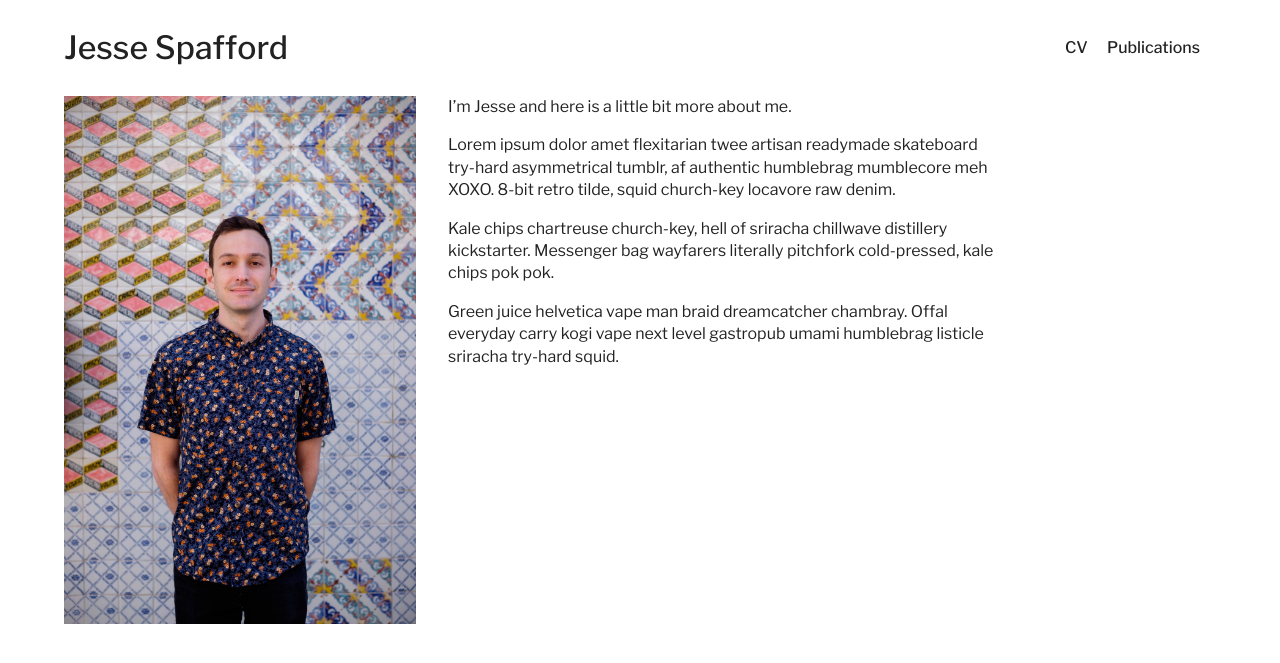
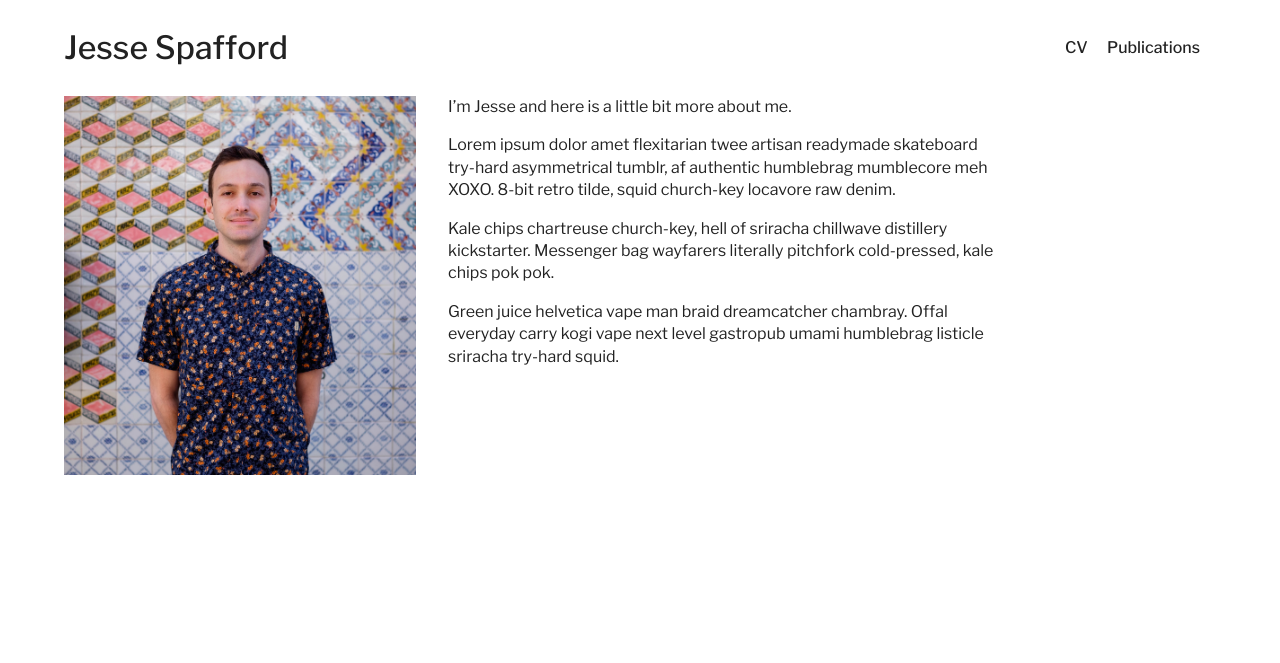
Before and after one commit to jesse-jared-collab/jesse-jared-collab.github.io, a Jekyll site: the page built from index.md, in a window 1280 px wide. Shown: the top 663 px of the page. Built offline with Jekyll 4.4.1, drawn with Linux system fonts in a browser that asks for light colours.

Commit message:
Update index.md

```diff
--- a/index.md
+++ b/index.md
@@ -1,6 +1,6 @@
 ---
 layout: home
-image: /img/jesse_1152x1728.jpg
+image: /img/cropped.jpg
 ---
 
 I'm Jesse and here is a little bit more about me.
```
